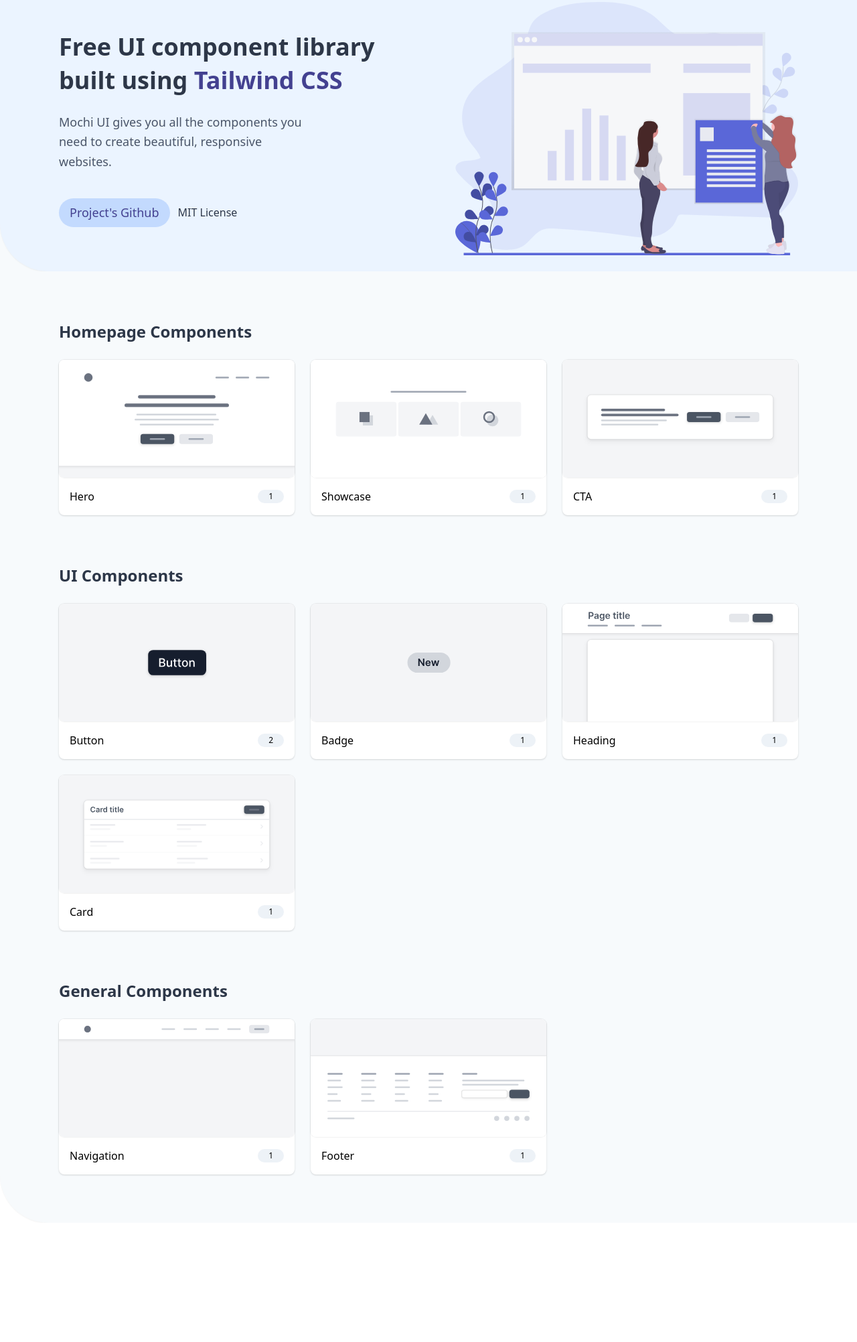
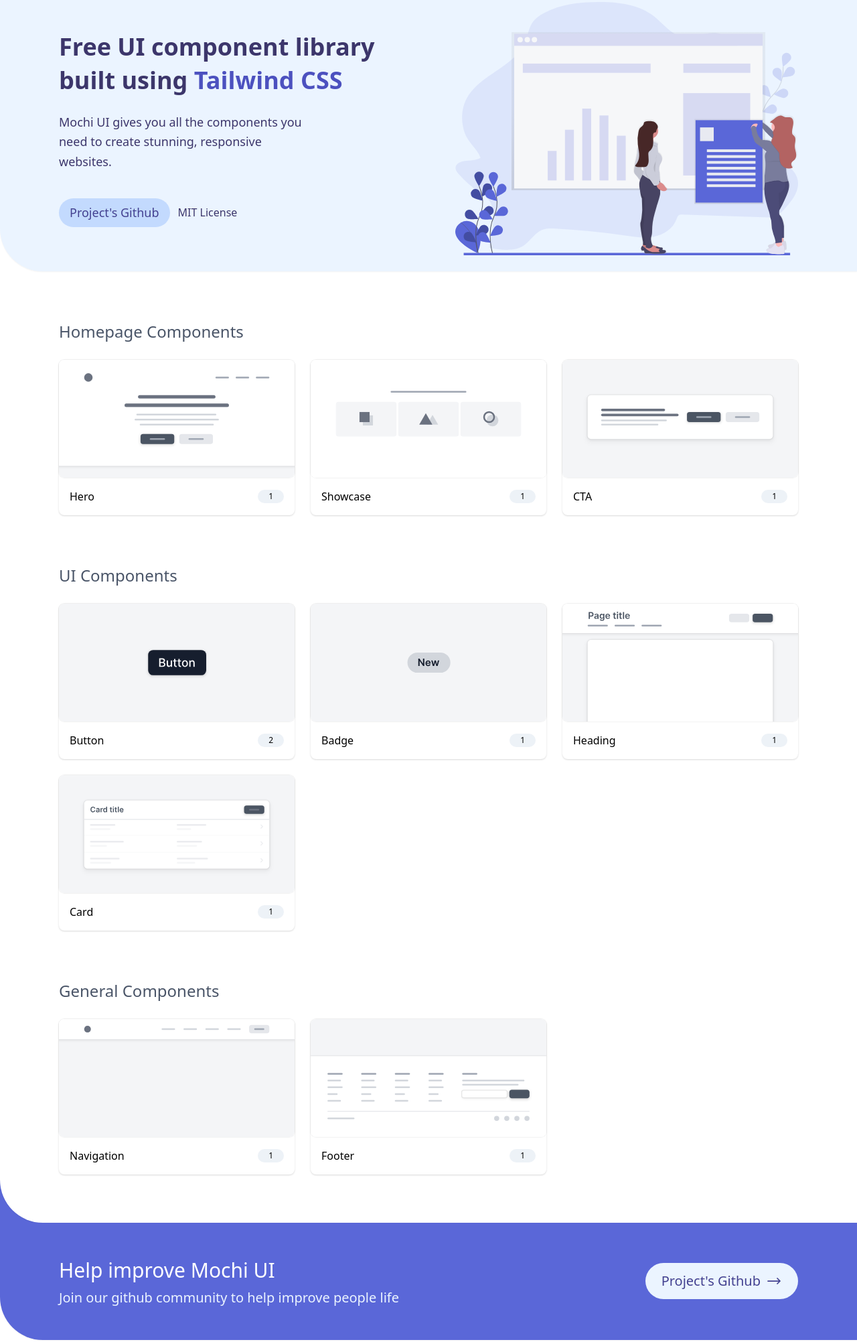
Before and after one commit to NLNT/Mochi-UI, a website: page public/index.html in a window 1280 px wide. Shown: the part 97-2100 px from the top of the page at 67% size. Before the commit the page ends 1922 px from the top, so only its background shows below. Drawn offline with Linux system fonts and the light colour scheme; a web font is replaced by a local one.

Commit message:
Finished CTA section & minor modification

```diff
--- a/public/index.html
+++ b/public/index.html
@@ -33,21 +33,21 @@
   </nav>
 <!-- End - navigation component -->
 
-<div class="bg-gray-100">
+<div class="bg-white">
   <!-- Hero - component -->
-  <section class="bg-indigo-100 shadow-sm" style="border-radius: 0 0 0 4.5rem">
-    <div class="max-w-6xl mx-auto p-6 flex justify-between flex-col md:flex-row">
+  <section class="bg-indigo-100 shadow-sm relative z-10" style="border-radius: 0 0 0 4rem">
+    <div class="max-w-6xl mx-auto p-6 pt-12 sm:pt-6 flex justify-between flex-col md:flex-row">
       <!-- Left side -->
       <div class="flex-1 md:self-center max-w-lg sm:max-w-xl lg:max-w-lg">
         <!-- Heading -->
-          <h2 class="text-3xl text-gray-800 leading-snug font-semibold sm:text-4xl md:text-2xl lg:text-4xl">Free UI component library built using <span class="text-indigo-800 hover:underline font-bold"><a href="https://tailwindcss.com/">Tailwind CSS</a></span> </h2>
+          <h2 class="text-3xl text-indigo-900 leading-snug font-semibold sm:text-4xl md:text-2xl lg:text-4xl">Free UI component library built using <span class="text-indigo-700 hover:underline font-bold"><a href="https://tailwindcss.com/">Tailwind CSS</a></span> </h2>
         <!-- Paragraph -->
 
-        <p class="mb-10 mt-6 text-lg text-gray-700 leading-relaxed font-medium max-w-sm sm:max-w-md md:text-base lg:text-lg md:max-w-sm">Mochi UI gives you all the components you need to create beautiful, responsive websites.</p>
+        <p class="mb-10 mt-6 text-lg text-indigo-900 leading-relaxed font-medium max-w-sm sm:max-w-md md:text-base lg:text-lg md:max-w-sm">Mochi UI gives you all the components you need to create stunning, responsive websites.</p>
         <!-- Buttons -->
         <div class="flex items-center">
           <a href="https://github.com/NLNT/Mochi-UI" class="flex text-indigo-800 bg-indigo-200 hover:bg-indigo-300 text-lg font-medium rounded-full self-center py-2 px-4">Project's Github</a>
-          <span class="text-md text-gray-800 hover:underline ml-3"><a href="https://github.com/NLNT/Mochi-UI/blob/master/LICENSE">MIT License</a></span>
+          <span class="text-md text-indigo-900 hover:underline ml-3"><a href="https://github.com/NLNT/Mochi-UI/blob/master/LICENSE">MIT License</a></span>
         </div>
       </div>
       <!-- Right side -->
@@ -60,13 +60,15 @@
 </div>
 
 <main>
+
+<div class="bg-indigo-600">
   <!-- Showcase - component -->
-  <section class="bg-gray-100 shadow-sm" style="border-radius: 0 0 0 4.5rem">
+  <section class="bg-white shadow-sm z-10" style="border-radius: 0 0 0 4rem">
     <div class="max-w-6xl mx-auto p-6 pb-12">
       <!-- ==================== HOMEPAGE COMPONENTS ======================= -->
 
       <!-- Tittle - component -->
-      <h5 class="text-2xl text-gray-800 font-semibold mt-12 mb-6">Homepage Components</h5>
+      <h5 class="text-2xl text-gray-700 font-medium mt-12 mb-6">Homepage Components</h5>
       <!-- component row -->
       <div class="-mx-3 flex flex-wrap">
         <!-- Card - component -->
@@ -121,7 +123,7 @@
 <!-- ============================= UI COMPONENTS ========================== -->
 
       <!-- Tittle - component -->
-      <h5 class="text-2xl text-gray-800 font-semibold mt-12 mb-6">UI Components</h5>
+      <h5 class="text-2xl text-gray-700 font-medium mt-12 mb-6">UI Components</h5>
       <!-- component row -->
       <div class="-mx-3 flex flex-wrap">
         <!-- Card - component -->
@@ -191,7 +193,7 @@
 
 
       <!-- Tittle - component -->
-      <h5 class="text-2xl text-gray-800 font-semibold mt-12 mb-6">General Components</h5>
+      <h5 class="text-2xl text-gray-700 font-medium mt-12 mb-6">General Components</h5>
       <!-- component row -->
       <div class="-mx-3 flex flex-wrap">
         <!-- Card - component -->
@@ -224,13 +226,34 @@
           </a>
         </div>
         <!-- End - card component -->
-
       </div>
       <!-- End - row component -->
-
     </div>
   </section>
   <!-- End - showcase component -->
+</div>
+
+
+  <!-- CTA -->
+  <section style="border-radius: 0 0 0 4rem" class="bg-indigo-600 shadow-sm relative z-10">
+    <div class="max-w-6xl mx-auto p-6 pt-12 pb-16 lg:pb-12 mb-64 flex flex-col justify-between items-start md:flex-row md:items-center">
+      <div class="mb-8 md:mb-0 md:max-w-md lg:max-w-lg">
+        <h2 class="text-white text-3xl font-medium pb-1">Help improve Mochi UI</h2>
+        <h5 class="text-indigo-100 text-xl">Join our github community to help improve people life</h5>
+      </div>
+      <div>
+        <a href="https://github.com/NLNT/Mochi-UI" class="flex text-indigo-800 bg-indigo-100 hover:bg-white text-xl font-medium rounded-full self-center py-3 px-6">Project's Github
+          <span class="-mt-px">
+            <svg class="w-6 h-6 ml-2 mt-1 stroke-current text-indigo-800" xmlns="http://www.w3.org/2000/svg"><path d="M17 8l4 4m0 0l-4 4m4-4H3" stroke-width="1.75" stroke-linecap="round" stroke-linejoin="round"/></svg>
+          </span>
+        </a>
+      </div>
+    </div>
+  </section>
+  <!-- End - CTA component -->
+
+
+
 </main>
 
 </body>
```
Also changed, not shown: components/homepage/cate-showcase-1.html (+1 -1 lines), components/homepage/hero-1.html (+5 -5 lines).
